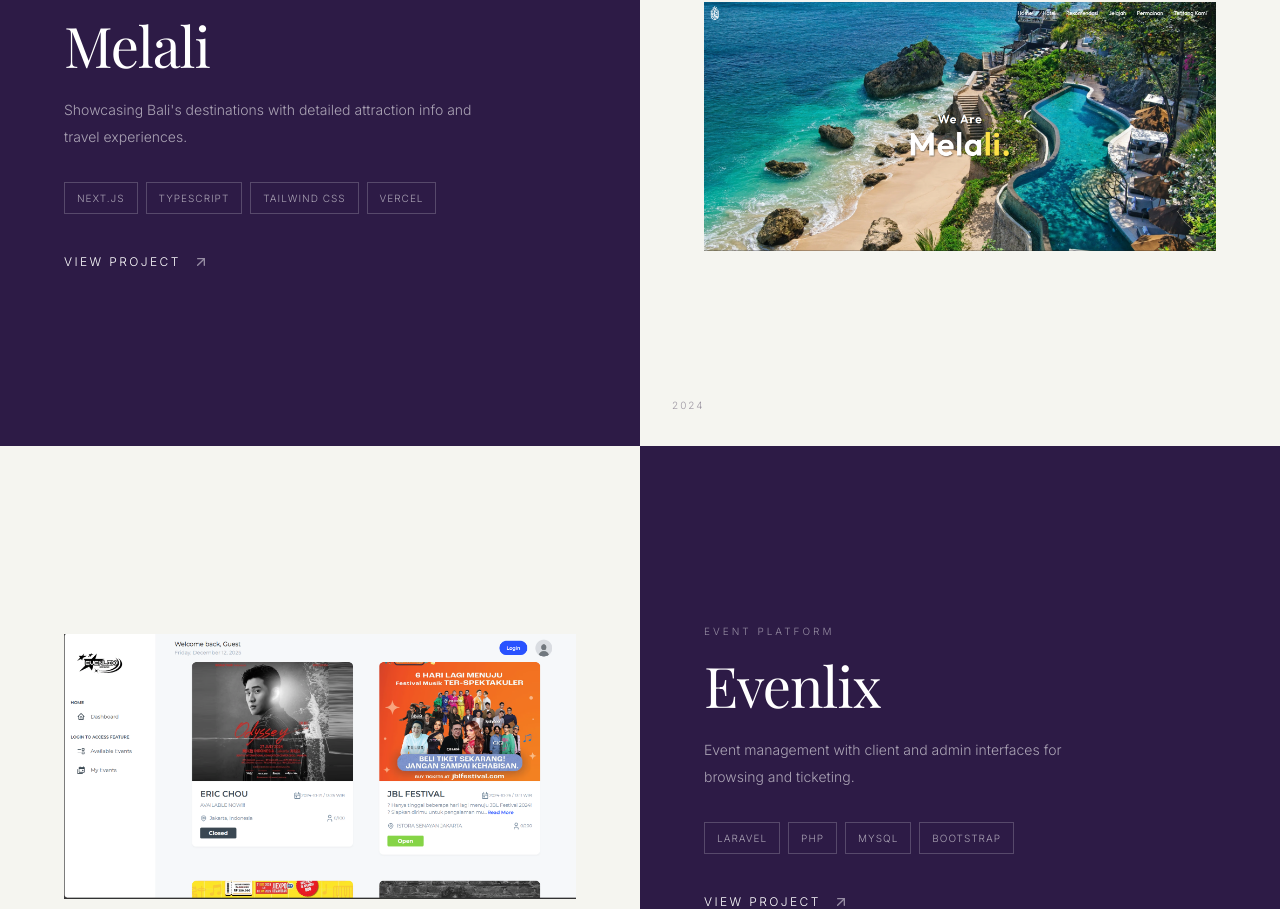
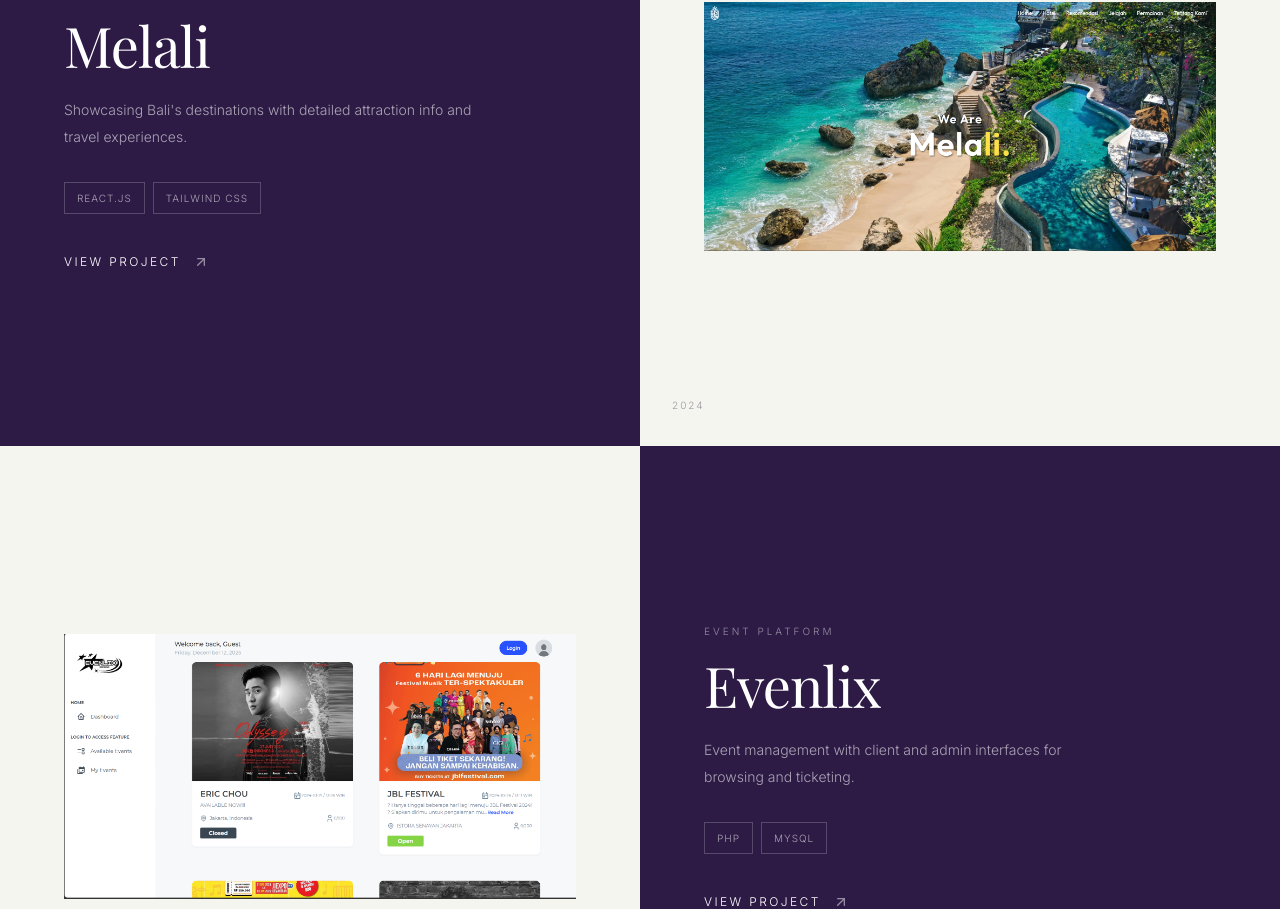
Before and after one commit to AustinGL/Austin-Portfolio, a Next.js app: page / in a window 1280 px wide. Shown: the part 2945-3854 px from the top of the page. Built offline with nearby package versions, Linux system fonts and the light colour scheme; a web font is replaced by a local one.

Commit message:
Updating projects

```diff
--- a/app/components/Projects.tsx
+++ b/app/components/Projects.tsx
@@ -11,7 +11,7 @@ const projects = [
         category: "Web Platform",
         year: "2024",
         description: "A web platform showcasing mentoring program schedules with advanced search and filter tools.",
-        techStack: ["React.js", "Tailwind CSS", "Node.js", "MySQL"],
+        techStack: ["React.js", "TypeScript", "Vite", "Tailwind CSS"],
         link: "https://mentoring.umn.ac.id/#/",
         github: "",
         image: "/projects/MentoringUMN.avif"
@@ -22,7 +22,7 @@ const projects = [
         category: "Tourism Web",
         year: "2024",
         description: "Showcasing Bali's destinations with detailed attraction info and travel experiences.",
-        techStack: ["Next.js", "TypeScript", "Tailwind CSS", "Vercel"],
+        techStack: ["React.js", "Tailwind CSS"],
         link: "https://melali-in-bali.vercel.app/",
         github: "",
         image: "/projects/Melali.avif"
@@ -33,7 +33,7 @@ const projects = [
         category: "Event Platform",
         year: "2023",
         description: "Event management with client and admin interfaces for browsing and ticketing.",
-        techStack: ["Laravel", "PHP", "MySQL", "Bootstrap"],
+        techStack: ["PHP", "MySQL"],
         link: "https://moreno.xo.je/?i=1",
         github: "",
         image: "/projects/Evenlix.avif"
@@ -44,7 +44,7 @@ const projects = [
         category: "UI/UX Design",
         year: "2023",
         description: "Mobile app motivating users to recycle food waste into reward points.",
-        techStack: ["Figma", "Prototyping", "UI/UX", "Mobile Design"],
+        techStack: ["Figma"],
         link: "https://www.figma.com/proto/rgtHJHgombG6W97CAwf0XL/Co-Waste?node-id=611-2985",
         github: "",
         image: "/projects/Co-Waste.avif"
```
